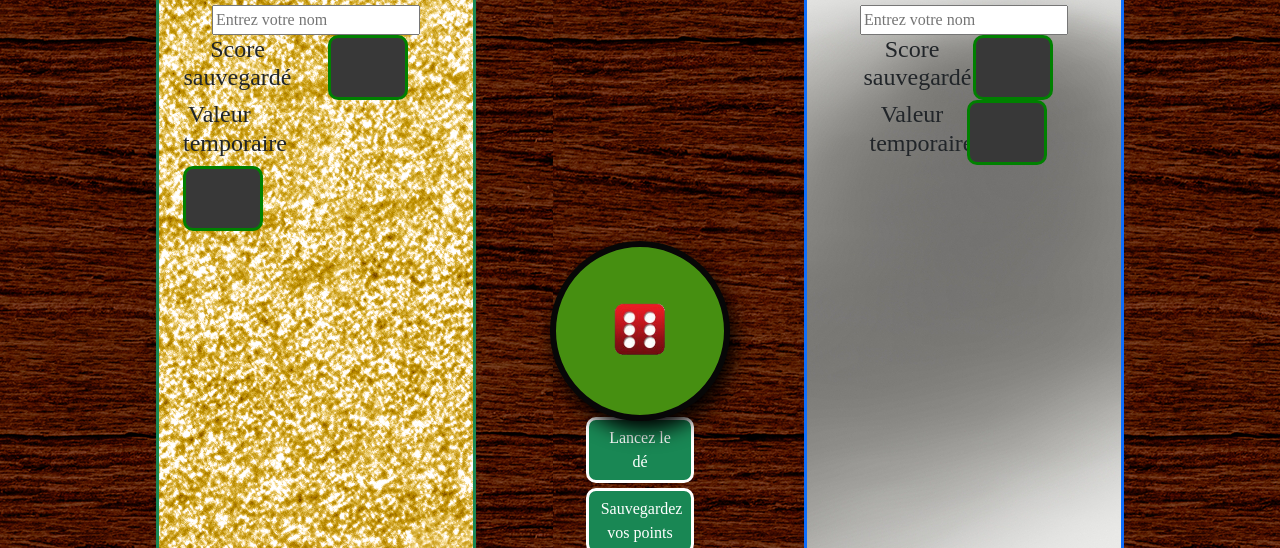
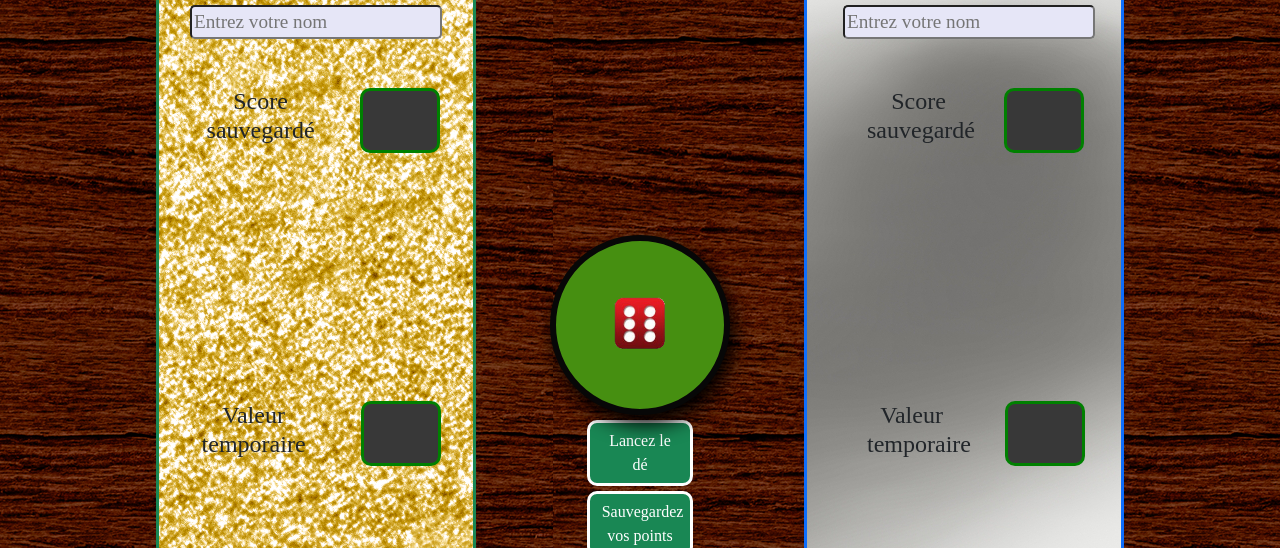
Before and after one commit to X-CYL/dice_game, a plain HTML site: page index.html in a window 1280 px wide. Shown: the part 252-800 px from the top of the page. Drawn offline with nearby package versions, Linux system fonts and the light colour scheme.

Commit message:
builded the design and style at full screen

```diff
--- a/index.html
+++ b/index.html
@@ -41,32 +41,33 @@
         <div class="row justify-content-around">
             <!--player 1 section-->
             <div class = "playerCol col col-sm-3 me-3 bg-image1 border border-3 border-success"  id ="playerCol1">
-                <section class="player1Section">
-                    <div class="row">
+                <section class="row player1Section">
+                    <div>
                         <h2 id ="pl1Player">JOUEUR GOLD</h2>
                             <form>
-                                <input type="text" id="player1input" placeholder="Entrez votre nom">
+                                <input class="input" type="text" id="player1input" placeholder="Entrez votre nom">
                             </form>
                         <div class="container">
-                            <div class="row justify-content-around">
-                                <div class="col col-6">
-                                    <div class="text-center align-items-center" id ='cszP1'>
+                            <div class="row align-items-center">
+                                <div class="col col-7 mt-5">
+                                    <div class="align-middle" id ='cszP1'>
                                         <h4>Score sauvegardé</h4>
                                     </div>
                                 </div>
-                                <div class="col col-6">
+                                <div class="col col-5 mt-5">
                                     <div class="currentScoreZoneP1" id="currentScoreZoneP1">
                                         <span id="CurrentScorePlayer1"></span>
                                     </div>
                                 </div>
-                            <div class="row">
-                                <div class="col col-4">
+                            <div class="row align-items-center rowDown">
+                                <div class="col col-7 mt-5">
                                     <div class="currentDiceValueRowP1">
                                         <div class="text-center currentDiceValueText1">
                                             <h4>Valeur temporaire</h4>
                                         </div>
                                     </div>
-                                <div class="col col-6">
+                                </div>
+                                <div class="col col-5 mt-5">
                                     <div class="currentDiceValueZoneP1" id="currentDiceValueZoneP1">
                                         <span id="diceValuesPlayer1"></span>
                                     </div>
@@ -81,35 +82,41 @@
             <!--player 2 section-->
             <div class="playerCol col col-sm-3 bg-image2 border border-3 border-primary"  id ="playerCol2">
                 <section class="container-fluid player2section">
-                    <div class="row">
+                    <div class="row player2section">
+                        <div>
                             <h2 id = "pl2Player">JOUEUR SILVER</h2>
-                        <div class="col">
                                 <form>
-                                <input type="text" id="player2input" placeholder="Entrez votre nom">
+                                    <input class="input" type="text" id="player2input" placeholder="Entrez votre nom">
                                 </form>
-                        </div>
-                        <div class="row align-items-center justify-content-center currentScoreP1Row">
-                            <div class="col col-6 currentScoreText2" id ='cszP2'>
+                            <div class="container">
+                                <div class="row align-items-center">
+                                    <div class="col col-7 mt-5">
+                                    <div class="alig-middle" id ='cszP2'>
                                         <h4>Score sauvegardé</h4>
                                     </div>
-                            <div class="col col-4 currentScoreZoneP1">
-                                <div id="currentScoreZoneP2 align-items-center justify-content-center">
+                                </div>
+                                <div class="col col-5 mt-5">
+                                    <div class="col col-4 currentScoreZoneP1" id="currentScoreZoneP2">
                                         <span id="CurrentScorePlayer2"></span>
                                     </div>
                                 </div>
-                        <div class="row align-items-center justify-content-center currentDiceValueRowP1">
-                            <div class="col col-6 currentDiceValueText1">
+                            <div class="row align-items-center rowDown">
+                                <div class="col col-7 mt-5">
+                                    <div class="currentDiceValueRowP1">
+                                        <div class="text-center currentDiceValueText1">
                                             <h4>Valeur temporaire</h4>
                                         </div>
-                            <div class="col col-4 currentDiceValueZoneP1">
-                                <div id="currentDiceValueZoneP2">
+                                    </div>
+                                </div>
+                                <div class="col col-5 mt-5 ">
+                                    <div class="currentDiceValueZoneP1" id="currentDiceValueZoneP2">
                                         <span id="diceValuesPlayer2"></span>
                                     </div>
                                 </div>
                             </div>
                         </div>
+                    </div>
                 </section>
-            </div>
             </div>
 
 
@@ -139,11 +146,11 @@
     <div class="modal-dialog">
       <div class="modal-content">
         <div class="modal-header justify-content-center">
-          <h1 class="modal-title fs-2" id="exampleModalLabel">Winner!</h1>
+          <h1 class="modal-title fs-2" id="exampleModalLabel">You're Winner!</h1>
           <!--<button type="button" class="btn-close" data-bs-dismiss="modal" aria-label="Close"></button>-->
         </div>
         <div class="modal-body">
-          <p>Félicitation <span id="winnerName"></span> vous êtes le grand gagnant de ce fantastique jeu de dés</p>
+          <p class="fs-2">Félicitation <span id="winnerName"></span> vous avez gagné à ce fantastique jeu de dés, oserez-vous rejouer?</p>
         </div>
         <div class="modal-footer">
           <button type="button" class="btn btn-secondary" id="quitGame">Quit game</button>
--- a/scriptDG.js
+++ b/scriptDG.js
@@ -193,3 +193,4 @@ function ctrlMaxValue() {
     }
   }
 }
+//endGame()
--- a/styleDG.css
+++ b/styleDG.css
@@ -8,6 +8,11 @@ h1{
     font-size: 2.5rem;
     color: white;
     text-shadow: 5px 5px 20px green;
+}
+.input{
+    border-radius: 5px;
+    background-color: rgb(230, 230, 247);
+    font-size: 1.2rem;
 }
 .startGameButton{
     font-size: 1.8rem;
@@ -49,6 +54,9 @@ body .container-fluid .playerCol{
 #resetGameButton{
     color: red;
 }
+.rowDown{
+    margin-top: 200px;
+}
 span{
     font-size: 2.8rem;
     color: rgb(8, 194, 8);
@@ -69,6 +77,7 @@ body .container-fluid .col .currentScoreZoneP1{
     height:65px;
     width:80px;
     border-radius: 10px;
+    margin-left:10px;
 }
 body .container-fluid .col .currentDiceValueZoneP1{
     background-color: rgb(56, 56, 56);
@@ -76,6 +85,7 @@ body .container-fluid .col .currentDiceValueZoneP1{
     height:65px;
     width:80px;
     border-radius: 10px;
+    margin-left: 25px;
 }
 .modal-title{
     color:red;
@@ -94,7 +104,7 @@ body .container-fluid .col .currentDiceValueZoneP1{
     margin-top: 15px;
 }
 
-
+/*
 @media screen and (max-width:1000px){
     .diceCol{
         height:190px;
@@ -130,3 +140,4 @@ body .container-fluid .col .currentDiceValueZoneP1{
     background-color: rgb(134, 81, 8, 0.5);
     color: white;
 }
+*/
```
Lines whose indentation alone changed are shown as unchanged.
